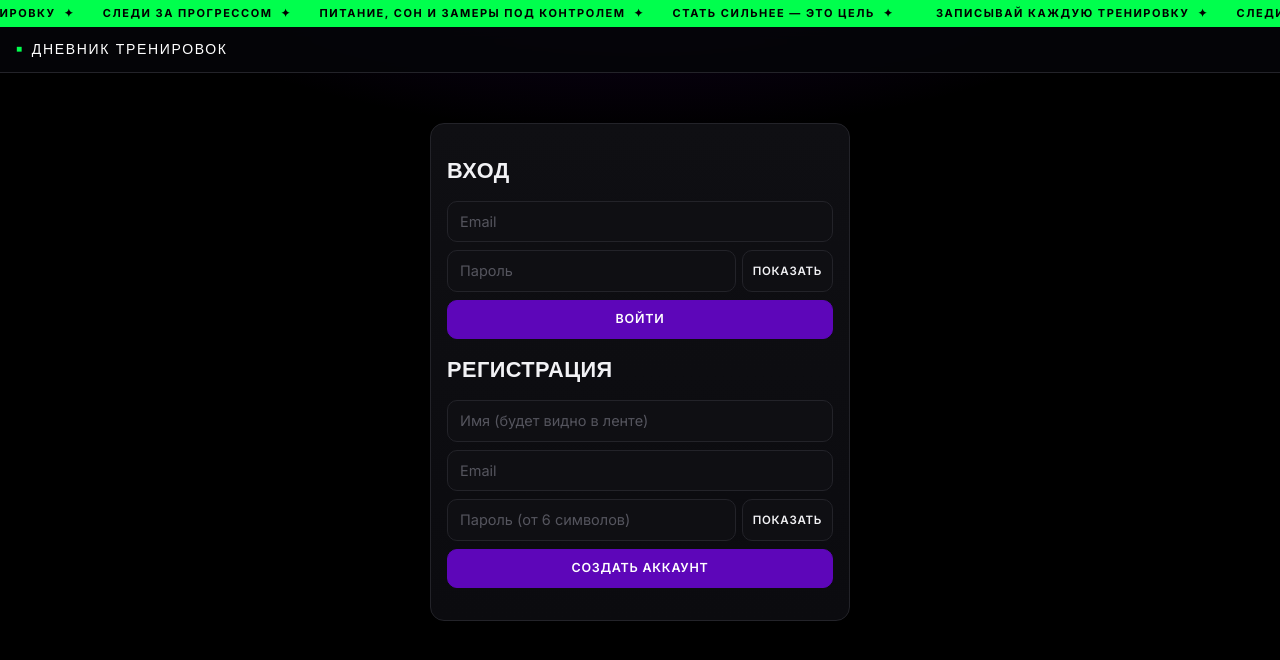
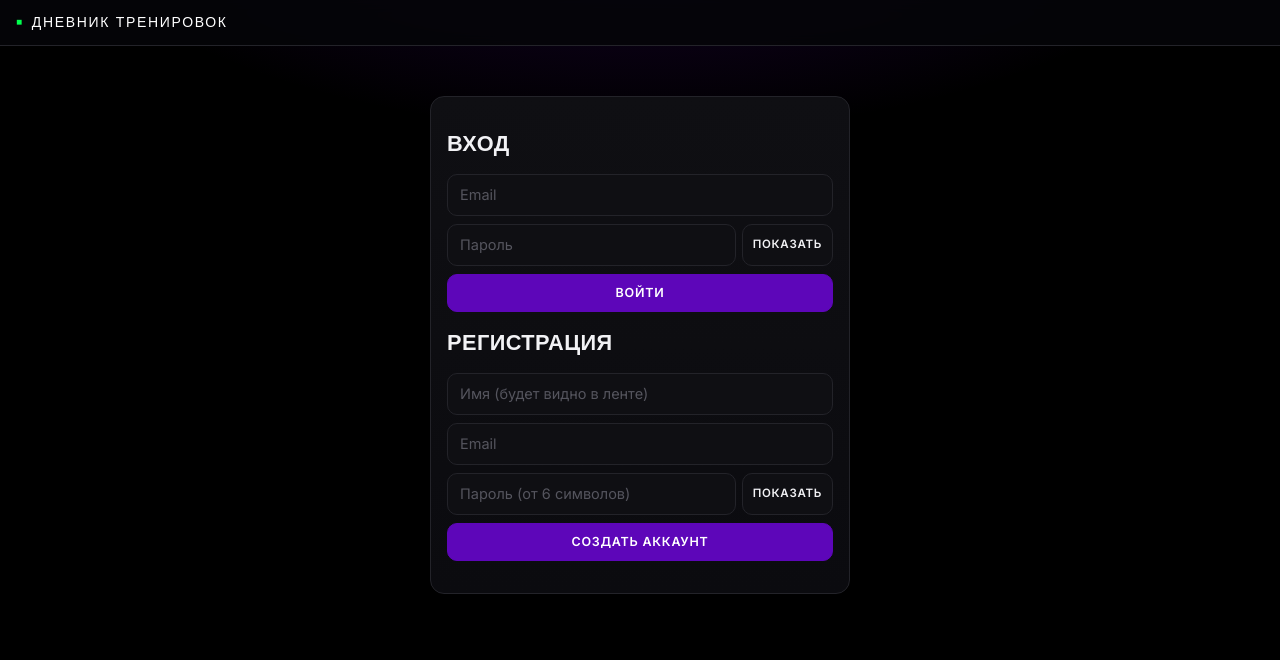
Before and after one commit to salgqqw-rg/training-diary, a Next.js app: page /login in a window 1280 px wide. Shown: the top 660 px of the page. Built offline with nearby package versions, Linux system fonts and the light colour scheme; no server answers; a web font is replaced by a local one.

Commit message:
Remove top ticker line

```diff
--- a/src/app/globals.css
+++ b/src/app/globals.css
@@ -82,12 +82,7 @@ table { width: 100%; border-collapse: collapse; font-size: 14px; margin: 6px 0;
 td, th { padding: 8px; border-bottom: 1px solid var(--line); text-align: left; }
 th { font-size: 11px; text-transform: uppercase; letter-spacing: .08em; color: var(--muted); font-weight: 600; }
 
-/* ============ Шапка + бегущая строка ============ */
-.ticker { overflow: hidden; background: var(--green); color: #000; user-select: none; }
-.ticker-track { display: flex; width: max-content; animation: marquee 26s linear infinite; }
-.ticker-group { display: flex; gap: 28px; padding: 5px 14px 5px 28px; white-space: nowrap; font-size: 11px; font-weight: 700; letter-spacing: .14em; text-transform: uppercase; }
-@keyframes marquee { to { transform: translateX(-50%); } }
-
+/* ============ Шапка ============ */
 .topbar {
   display: flex; justify-content: space-between; align-items: center; flex-wrap: wrap;
   gap: 10px; padding: 12px 16px;
--- a/src/app/layout.tsx
+++ b/src/app/layout.tsx
@@ -19,30 +19,6 @@ const unbounded = Unbounded({
 
 export const metadata = { title: "Дневник тренировок" };
 
-// Тексты бегущей строки в зелёной ленте сверху (как промо-лента reckful)
-const TICKER = [
-  "Записывай каждую тренировку",
-  "Следи за прогрессом",
-  "Питание, сон и замеры под контролем",
-  "Стать сильнее — это цель",
-];
-
-function Ticker() {
-  return (
-    <div className="ticker" aria-hidden="true">
-      <div className="ticker-track">
-        {[0, 1].map((copy) => (
-          <span className="ticker-group" key={copy}>
-            {TICKER.map((t, i) => (
-              <span key={i}>{t}&nbsp;&nbsp;✦</span>
-            ))}
-          </span>
-        ))}
-      </div>
-    </div>
-  );
-}
-
 export default async function RootLayout({ children }: { children: React.ReactNode }) {
   const supabase = await createClient();
   const { data: { user } } = await supabase.auth.getUser();
@@ -52,7 +28,6 @@ export default async function RootLayout({ children }: { children: React.ReactNo
     return (
       <html lang="ru" className={`${inter.variable} ${unbounded.variable}`}>
         <body>
-          <Ticker />
           <header className="topbar"><span className="logo">Дневник тренировок</span></header>
           <main>{children}</main>
         </body>
@@ -71,7 +46,6 @@ export default async function RootLayout({ children }: { children: React.ReactNo
   return (
     <html lang="ru" className={`${inter.variable} ${unbounded.variable}`}>
       <body>
-        <Ticker />
         <header className="topbar">
           <Link href="/" className="logo">Дневник тренировок</Link>
           <nav>
```
